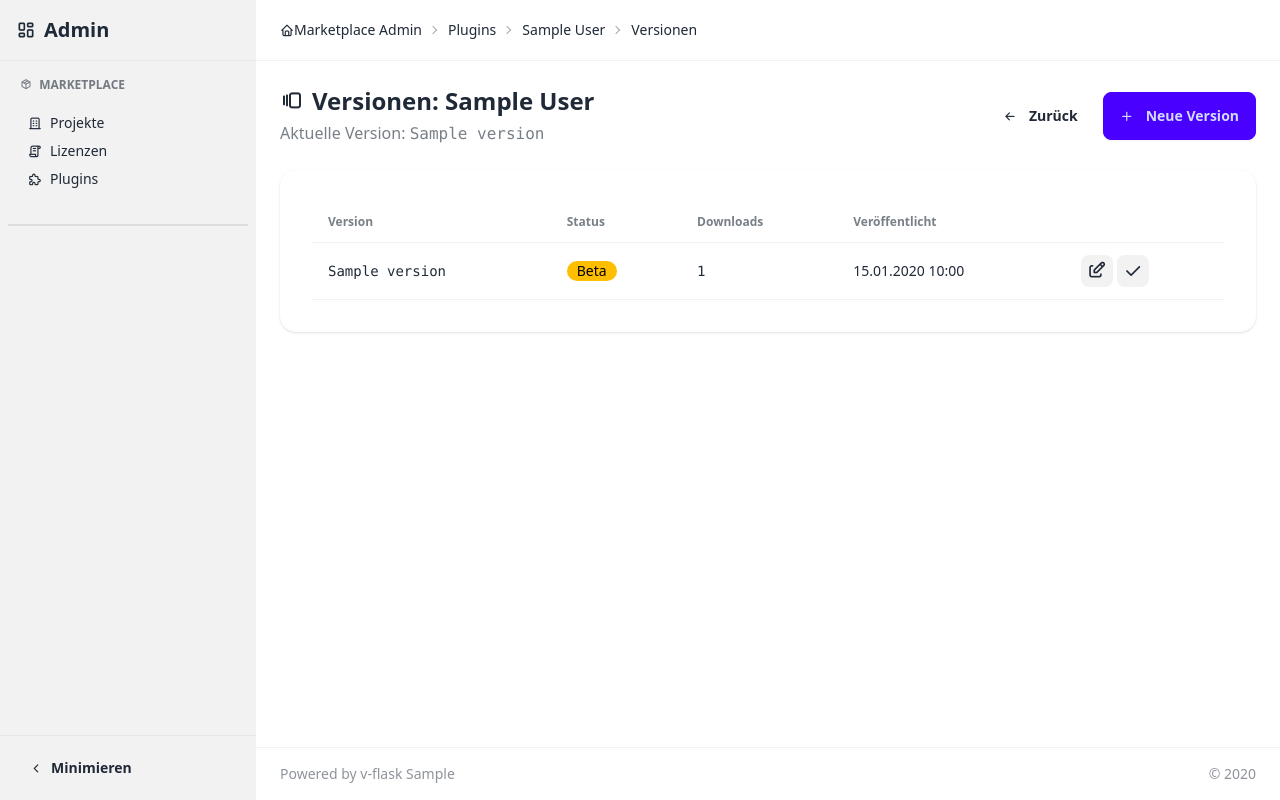
After one commit to CarstenVogelsang/v-flask, a Flask app: template marketplace/app/templates/admin/plugins/versions/list.html in a window 1280 px wide. The commit adds this page. Run offline with Flask 3, Linux system fonts and the light colour scheme; the template is opened without the code that fills it: most values are stand-ins (such as "Sample title", 1, 10 or a date in 2020); parts of the project's set-up code (start-up, migrations or seed data) failed here and were passed over; some libraries are stand-ins or nearby versions.

Commit message:
fix(marketplace): Improve table button visibility with subtle zebra stripes
Replace table-zebra class with custom 30% opacity zebra effect to
prevent buttons from disappearing on striped rows. Both table-zebra
and ghost buttons used bg-base-200, making buttons invisible on
even rows.

Co-Authored-By: Claude Opus 4.5 <noreply@anthropic.com>

```diff
--- a/marketplace/app/templates/admin/dashboard.html
+++ b/marketplace/app/templates/admin/dashboard.html
@@ -92,7 +92,7 @@
             Letzte Bestellungen
         </h2>
         <div class="overflow-x-auto">
-            <table class="table table-zebra">
+            <table class="table [&_tr:nth-child(even)]:bg-base-200/30">
                 <thead>
                     <tr>
                         <th>Datum</th>
--- a/marketplace/app/templates/admin/licenses/list.html
+++ b/marketplace/app/templates/admin/licenses/list.html
@@ -19,7 +19,7 @@
     <div class="card-body">
         {% if licenses %}
         <div class="overflow-x-auto">
-            <table class="table table-zebra">
+            <table class="table [&_tr:nth-child(even)]:bg-base-200/30">
                 <thead>
                     <tr>
                         <th>Projekt</th>
@@ -61,8 +61,8 @@
                             <form method="POST" action="{{ url_for('marketplace_admin.license_revoke', license_id=license.id) }}"
                                   onsubmit="return confirm('Lizenz wirklich widerrufen?')">
                                 <input type="hidden" name="csrf_token" value="{{ csrf_token() }}">
-                                <button type="submit" class="btn btn-sm btn-ghost text-error">
-                                    <i class="ti ti-trash"></i>
+                                <button type="submit" class="btn btn-square btn-sm btn-ghost bg-error/10 text-error hover:bg-error/20 tooltip" data-tip="Widerrufen">
+                                    <i class="ti ti-trash text-xl"></i>
                                 </button>
                             </form>
                         </td>
--- /dev/null
+++ b/marketplace/app/templates/admin/plugins/versions/list.html
@@ -0,0 +1,105 @@
+{% extends "admin/base.html" %}
+
+{% block breadcrumb_items %}
+<li><a href="{{ url_for('marketplace_admin.plugin_list') }}">Plugins</a></li>
+<li>{{ plugin.display_name }}</li>
+<li>Versionen</li>
+{% endblock %}
+
+{% block admin_content %}
+<div class="flex justify-between items-center mb-6">
+    <div>
+        <h1 class="text-2xl font-bold">
+            <i class="ti ti-versions mr-2"></i>Versionen: {{ plugin.display_name }}
+        </h1>
+        <p class="text-base-content/60 mt-1">
+            Aktuelle Version: <span class="font-mono font-medium">{{ plugin.version }}</span>
+        </p>
+    </div>
+    <div class="flex gap-2">
+        <a href="{{ url_for('marketplace_admin.plugin_list') }}" class="btn btn-ghost">
+            <i class="ti ti-arrow-left mr-1"></i>Zurück
+        </a>
+        <a href="{{ url_for('marketplace_admin.plugin_version_create', plugin_id=plugin.id) }}"
+           class="btn btn-primary">
+            <i class="ti ti-plus mr-1"></i>Neue Version
+        </a>
+    </div>
+</div>
+
+<div class="card bg-base-100 shadow">
+    <div class="card-body">
+        {% if versions %}
+        <div class="overflow-x-auto">
+            <table class="table [&_tr:nth-child(even)]:bg-base-200/30">
+                <thead>
+                    <tr>
+                        <th>Version</th>
+                        <th>Status</th>
+                        <th>Downloads</th>
+                        <th>Veröffentlicht</th>
+                        <th></th>
+                    </tr>
+                </thead>
+                <tbody>
+                    {% for v in versions %}
+                    <tr>
+                        <td>
+                            <span class="font-mono font-medium">{{ v.version }}</span>
+                            {% if v.is_breaking_change %}
+                            <span class="badge badge-warning badge-sm ml-2">Breaking</span>
+                            {% endif %}
+                        </td>
+                        <td>
+                            {% if v.is_current %}
+                            <span class="badge badge-success">Aktuell</span>
+                            {% elif v.is_stable %}
+                            <span class="badge badge-info">Stabil</span>
+                            {% else %}
+                            <span class="badge badge-warning">Beta</span>
+                            {% endif %}
+                        </td>
+                        <td>
+                            <span class="font-mono">{{ v.download_count | default(0) }}</span>
+                        </td>
+                        <td>
+                            {% if v.released_at %}
+                            {{ v.released_at.strftime('%d.%m.%Y %H:%M') }}
+                            {% else %}
+                            -
+                            {% endif %}
+                        </td>
+                        <td>
+                            <div class="flex gap-1">
+                                <a href="{{ url_for('marketplace_admin.plugin_version_edit', version_id=v.id) }}"
+                                   class="btn btn-square btn-sm btn-ghost bg-base-200 hover:bg-base-300 tooltip" data-tip="Bearbeiten">
+                                    <i class="ti ti-edit text-xl"></i>
+                                </a>
+                                {% if not v.is_current %}
+                                <button class="btn btn-square btn-sm btn-ghost bg-base-200 hover:bg-base-300 tooltip"
+                                        data-tip="Als aktuell markieren"
+                                        hx-post="{{ url_for('marketplace_admin.plugin_version_set_current', version_id=v.id) }}"
+                                        hx-confirm="Version {{ v.version }} als aktuelle Version markieren?">
+                                    <i class="ti ti-check text-xl"></i>
+                                </button>
+                                {% endif %}
+                            </div>
+                        </td>
+                    </tr>
+                    {% endfor %}
+                </tbody>
+            </table>
+        </div>
+        {% else %}
+        <div class="text-center py-8 text-base-content/60">
+            <i class="ti ti-versions text-5xl mb-4"></i>
+            <p>Keine Versionen gefunden.</p>
+            <a href="{{ url_for('marketplace_admin.plugin_version_create', plugin_id=plugin.id) }}"
+               class="btn btn-primary mt-4">
+                <i class="ti ti-plus mr-1"></i>Erste Version erstellen
+            </a>
+        </div>
+        {% endif %}
+    </div>
+</div>
+{% endblock %}
--- a/marketplace/app/templates/admin/projects/detail.html
+++ b/marketplace/app/templates/admin/projects/detail.html
@@ -107,7 +107,7 @@
         {% set licenses = project.licenses.all() %}
         {% if licenses %}
         <div class="overflow-x-auto">
-            <table class="table table-zebra">
+            <table class="table [&_tr:nth-child(even)]:bg-base-200/30">
                 <thead>
                     <tr>
                         <th>Plugin</th>
--- a/marketplace/app/templates/admin/projects/list.html
+++ b/marketplace/app/templates/admin/projects/list.html
@@ -19,7 +19,7 @@
     <div class="card-body">
         {% if projects %}
         <div class="overflow-x-auto">
-            <table class="table table-zebra">
+            <table class="table [&_tr:nth-child(even)]:bg-base-200/30">
                 <thead>
                     <tr>
                         <th>Name</th>
@@ -55,8 +55,8 @@
                         <td>{{ project.created_at.strftime('%d.%m.%Y') }}</td>
                         <td>
                             <a href="{{ url_for('marketplace_admin.project_detail', project_id=project.id) }}"
-                               class="btn btn-sm btn-ghost">
-                                <i class="ti ti-eye"></i>
+                               class="btn btn-square btn-sm btn-ghost bg-base-200 hover:bg-base-300 tooltip" data-tip="Details anzeigen">
+                                <i class="ti ti-eye text-xl"></i>
                             </a>
                         </td>
                     </tr>
```
Also changed, not shown: marketplace/app/templates/admin/categories/list.html (added, +88 -0 lines), marketplace/app/templates/admin/plugins/list.html (+15 -5 lines), marketplace/app/templates/admin/project_types/list.html (added, +95 -0 lines).
